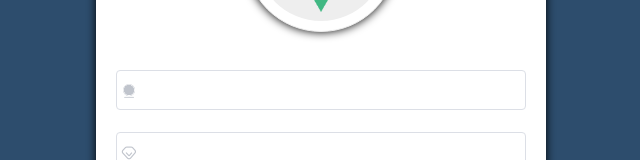
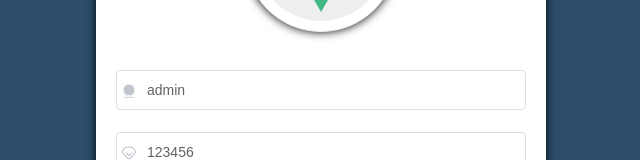
Before and after one commit to codeicu/vue-shop, a Vue app: page /#/login in a window 1280 px wide. Shown: the part 294-454 px from the top of the page, without its empty margins (319-959 px from the left). Built offline with nearby package versions, Linux system fonts and the light colour scheme.

Commit message:
登陆router跳转

```diff
--- a/src/components/Login.vue
+++ b/src/components/Login.vue
@@ -41,8 +41,8 @@ export default {
     return {
       // login bind data
       loginForm: {
-        username: "",
-        password: "",
+        username: "admin",
+        password: "123456",
       },
       loginFormRules: {
         username: [
@@ -79,7 +79,9 @@ export default {
 
         if (res.meta.status !== 200)
           return this.$message.error("Error Username/Password");
-        return this.$message.success("success login!");
+        this.$message.success("success login!");
+        window.sessionStorage.setItem("token", res.data.token);
+        this.$router.push("/home");
       });
     },
   },
```
Also changed, not shown: 1 other file (tests, documents, lock files or other folders).
